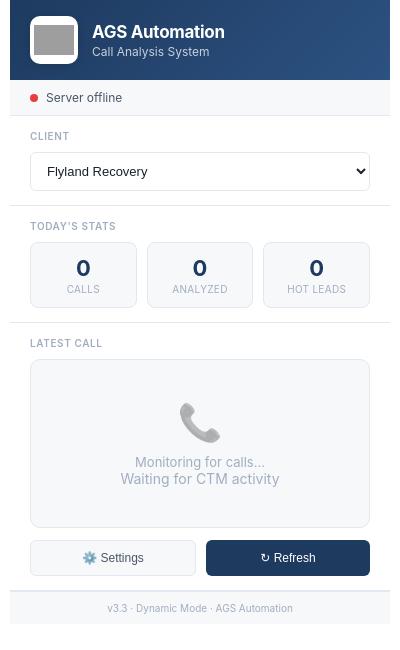
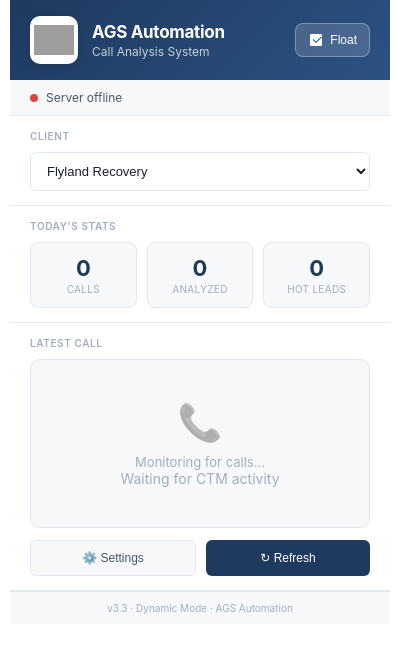
Before and after one commit to vtion001/ats-automation, a browser extension: page chrome-extension/popup/popup.html in a window 400 px wide. Drawn offline with Linux system fonts and the light colour scheme; no server answers; grey boxes are pictures that could not be loaded.

Commit message:
fix: Add floating toggle button to popup.html header
- Button was missing from HTML body
- Added button with SVG icon and 'Float' text
- Button id='floatingToggle' matches JS handler

```diff
--- a/chrome-extension/popup/popup.html
+++ b/chrome-extension/popup/popup.html
@@ -241,6 +241,10 @@
             <h1>AGS Automation</h1>
             <div class="tagline">Call Analysis System</div>
         </div>
+        <button class="floating-toggle" id="floatingToggle" title="Toggle Floating Widget">
+            <svg viewBox="0 0 24 24"><path d="M19 3H5c-1.1 0-2 .9-2 2v14c0 1.1.9 2 2 2h14c1.1 0 2-.9 2-2V5c0-1.1-.9-2-2-2zm-7 14l-5-5 1.41-1.41L12 14.17l7.59-7.59L21 8l-9 9z"/></svg>
+            <span>Float</span>
+        </button>
     </div>
 
     <div class="status-bar">
```
